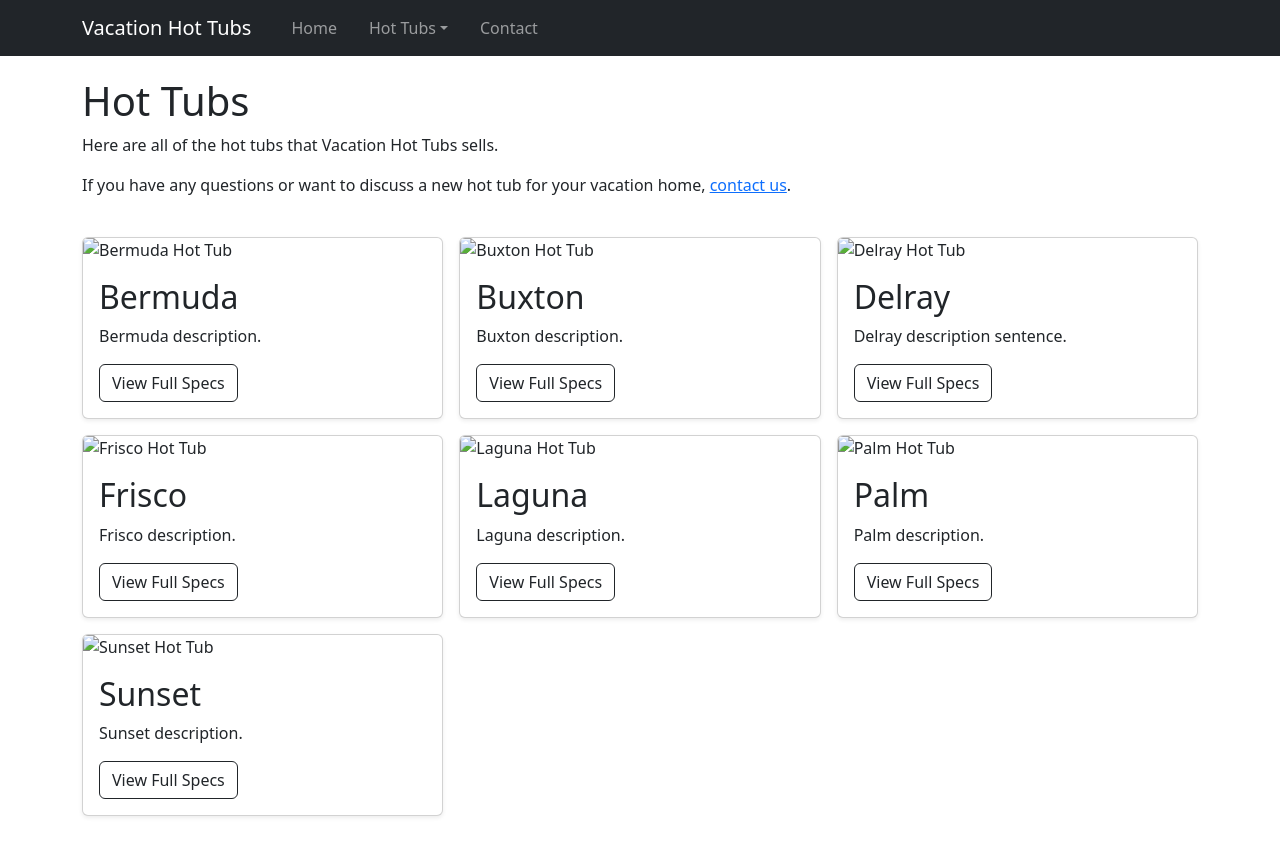
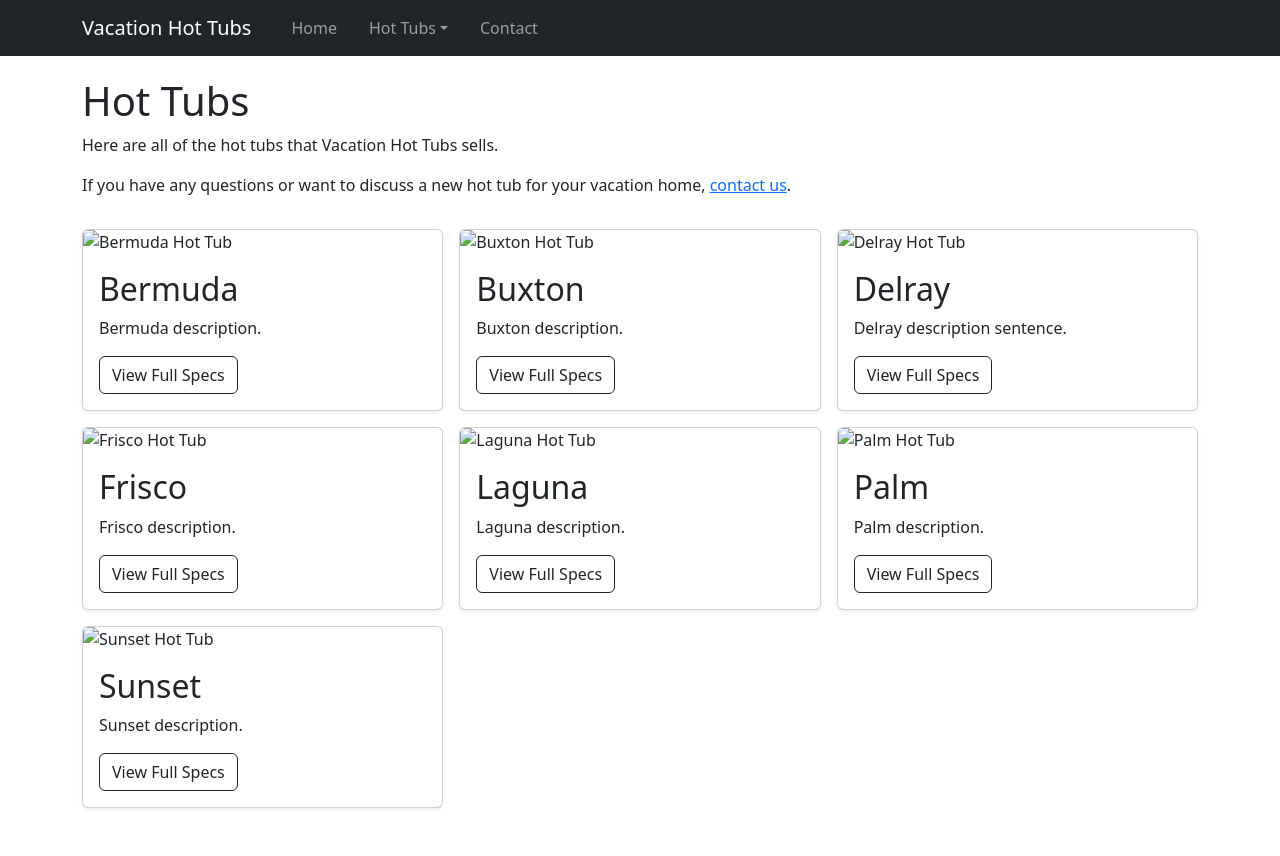
Before and after one commit to vacationhottubs/vacationhottubs.github.io, a Jekyll site: the page built from hot-tubs/index.html, in a window 1280 px wide. Shown: the top 856 px of the page. Built offline with Jekyll 4.4.1, drawn with Linux system fonts in a browser that asks for light colours.

Commit message:
Update index.html

```diff
--- a/hot-tubs/index.html
+++ b/hot-tubs/index.html
@@ -9,7 +9,7 @@
         <h1 class="fw-light pt-4">Hot Tubs</h1>
         <p>Here are all of the hot tubs that Vacation Hot Tubs sells.</p>
         <p>If you have any questions or want to discuss a new hot tub for your vacation home, <a href="/contact-us/">contact us</a>.</p>
-        <div class="row row-cols-1 row-cols-sm-2 row-cols-lg-3 g-3 pt-4">
+        <div class="row row-cols-1 row-cols-sm-2 row-cols-lg-3 g-3 pt-3">
           <div class="col">
             <div class="card h-100 overflow-hidden shadow-sm">
               <img alt="Bermuda Hot Tub" class="card-img-top align-self-center" src="">
```
